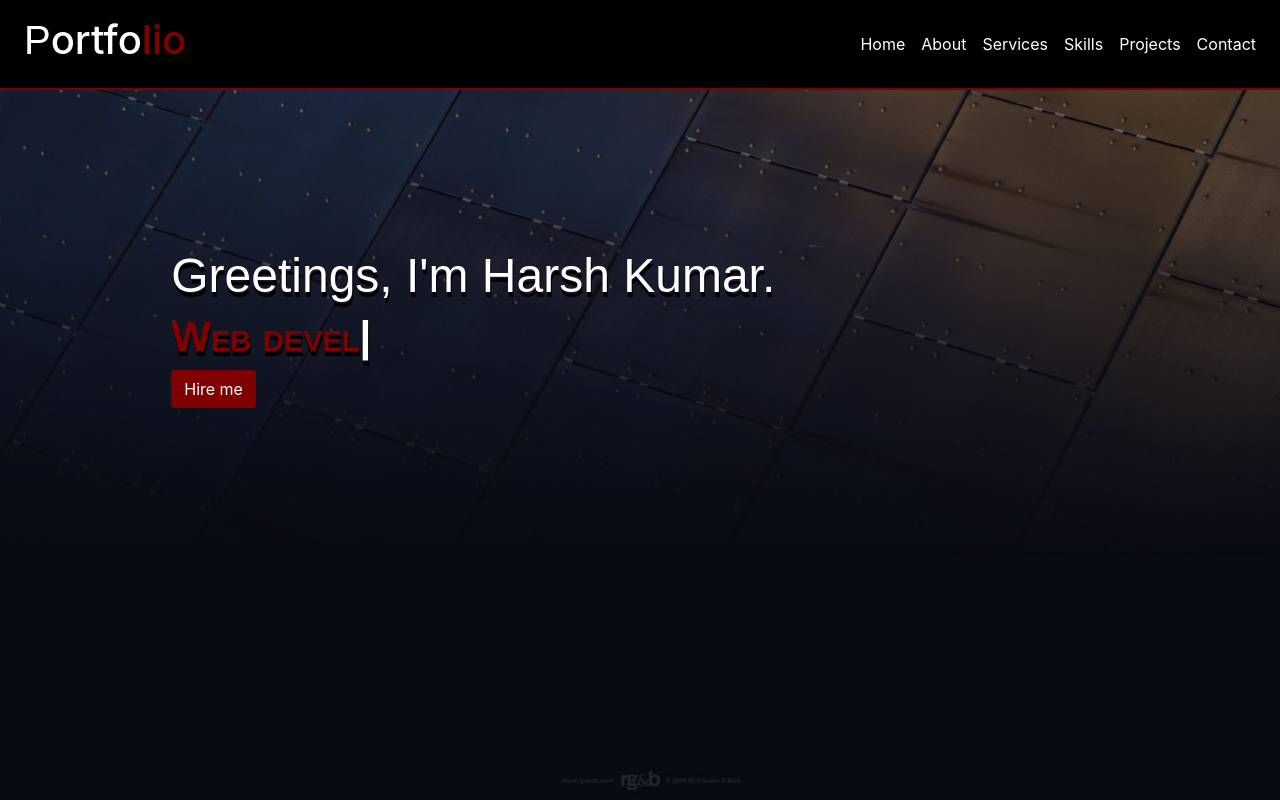
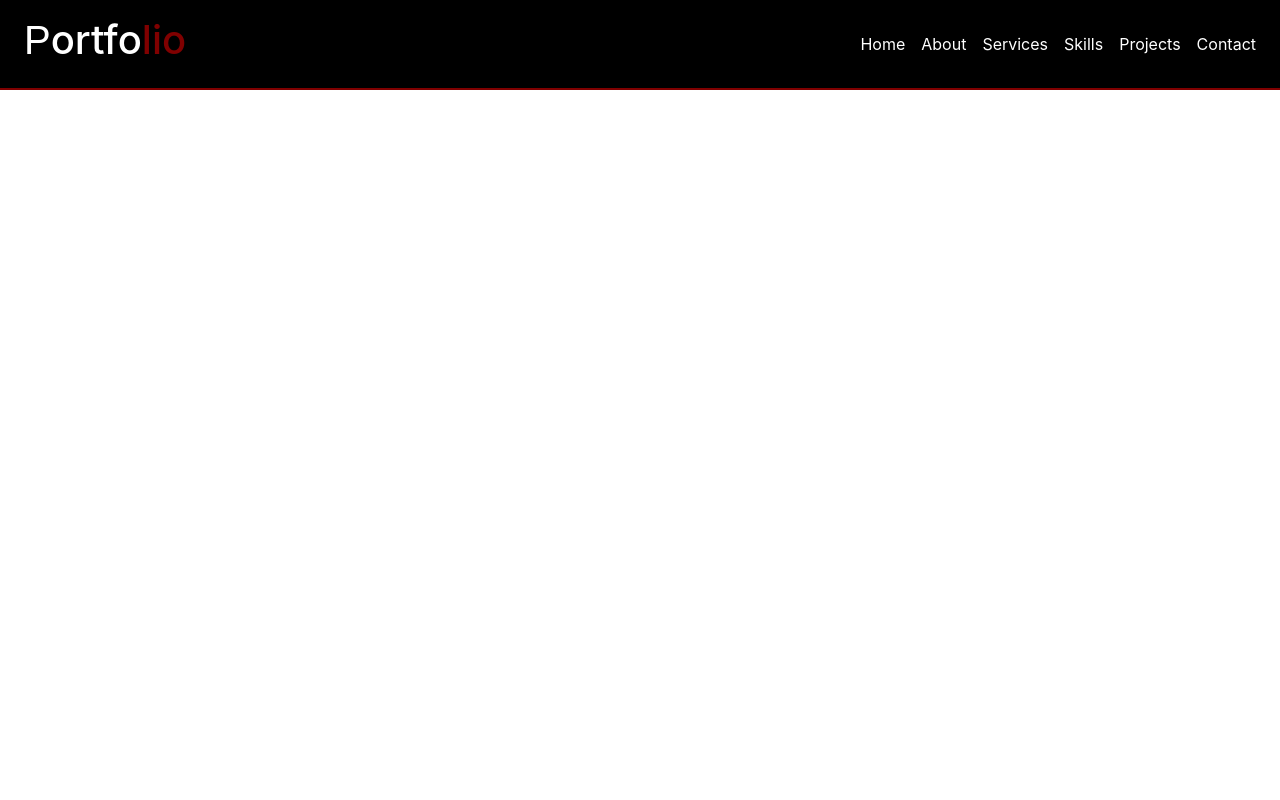
Before and after one commit to harshkumar88/portFolio, a React (Create React App) app: page / in a window 1280 px wide. Shown: the top 800 px of the page. Built offline with nearby package versions, Linux system fonts and the light colour scheme; a web font is replaced by a local one.

Commit message:
/portfolio

```diff
--- a/src/components/portfolio.jsx
+++ b/src/components/portfolio.jsx
@@ -22,7 +22,7 @@ const App = () => {
 
         <Header/>
             <Switch>
-                <Route exact path="/" render={()=>{
+                <Route exact path="/portFolio" render={()=>{
                     return <>  <Home/>
                                <About/>
                                <Services/>
```
